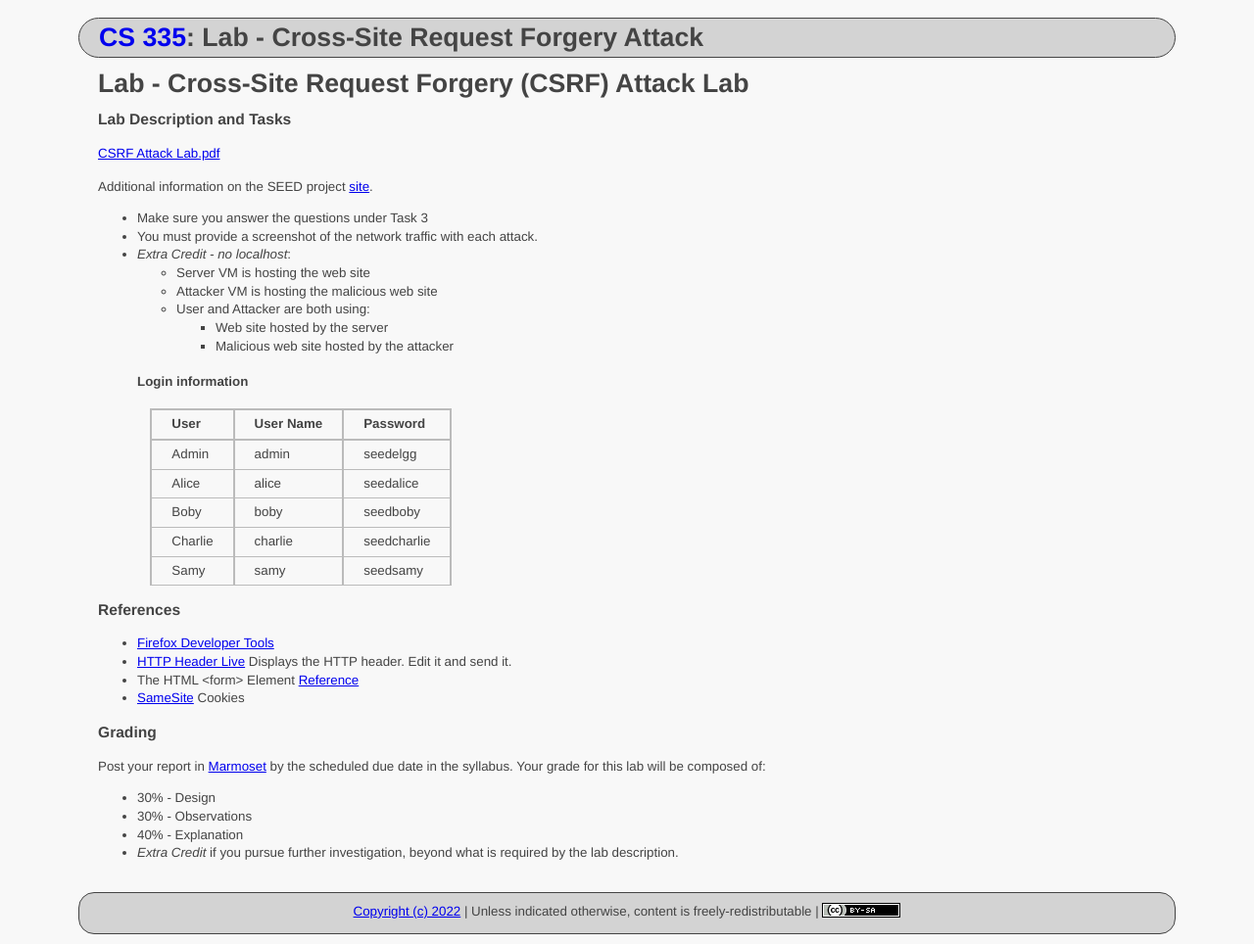
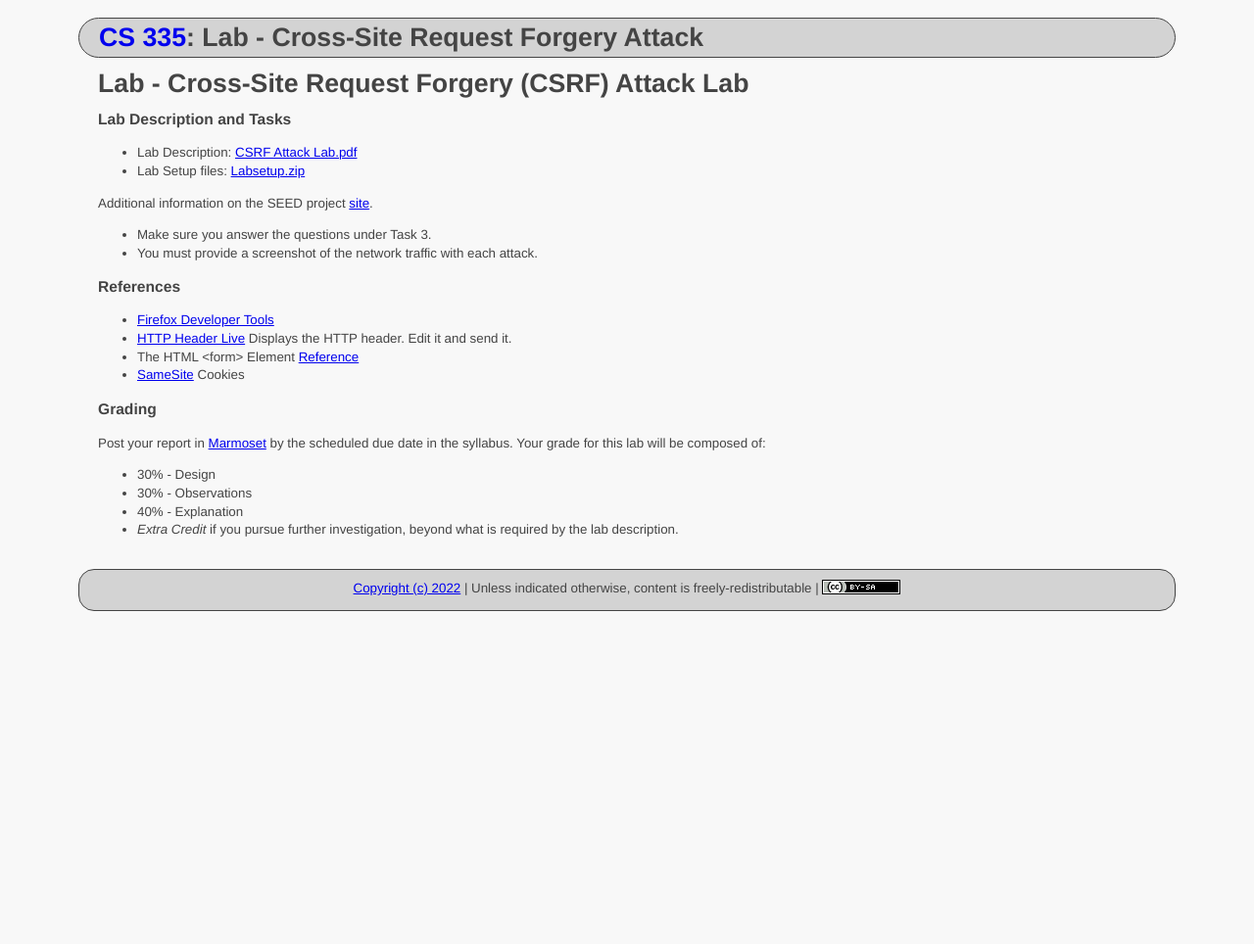
Before and after one commit to ycpcs/cs335-spring2022, a Jekyll site: the page built from labs/csrf_attack.md, in a window 1280 px wide. Shown: the whole page at 98% size. Built offline with Jekyll 4.4.1, drawn with Linux system fonts in a browser that asks for light colours; after the commit the page ends 900 px from its top, so only the background shows below that.

Commit message:
add csrf

```diff
--- a/labs/csrf_attack.md
+++ b/labs/csrf_attack.md
@@ -8,28 +8,13 @@ title: Lab - Cross-Site Request Forgery Attack
 
 ### Lab Description and Tasks
 
-[CSRF Attack Lab.pdf](Web_CSRF_Elgg.pdf)
+- Lab Description: [CSRF Attack Lab.pdf](scrf\Web_CSRF_Elgg.pdf)
+- Lab Setup files: [Labsetup.zip](csrf\Labsetup.zip)
 
-Additional information on the SEED project [site](https://seedsecuritylabs.org/Labs_16.04/Web/Web_CSRF_Elgg/).
+Additional information on the SEED project [site](https://seedsecuritylabs.org/Labs_20.04/Web/Web_CSRF_Elgg/).
 
-- Make sure you answer the questions under Task 3
+- Make sure you answer the questions under Task 3.
 - You must provide a screenshot of the network traffic with each attack.
-- *Extra Credit - no localhost*:
-  - Server VM is hosting the web site
-  - Attacker VM is hosting the malicious web site
-  - User and Attacker are both using:
-    - Web site hosted by the server
-    - Malicious web site hosted by the attacker
-
-  #### Login information
-
-  User | User Name | Password
-  -----|----------|---------
-  Admin | admin | seedelgg
-  Alice | alice | seedalice
-  Boby | boby | seedboby
-  Charlie | charlie | seedcharlie
-  Samy | samy | seedsamy
 
 ### References
 
```
Also changed, not shown: 2 other files.
